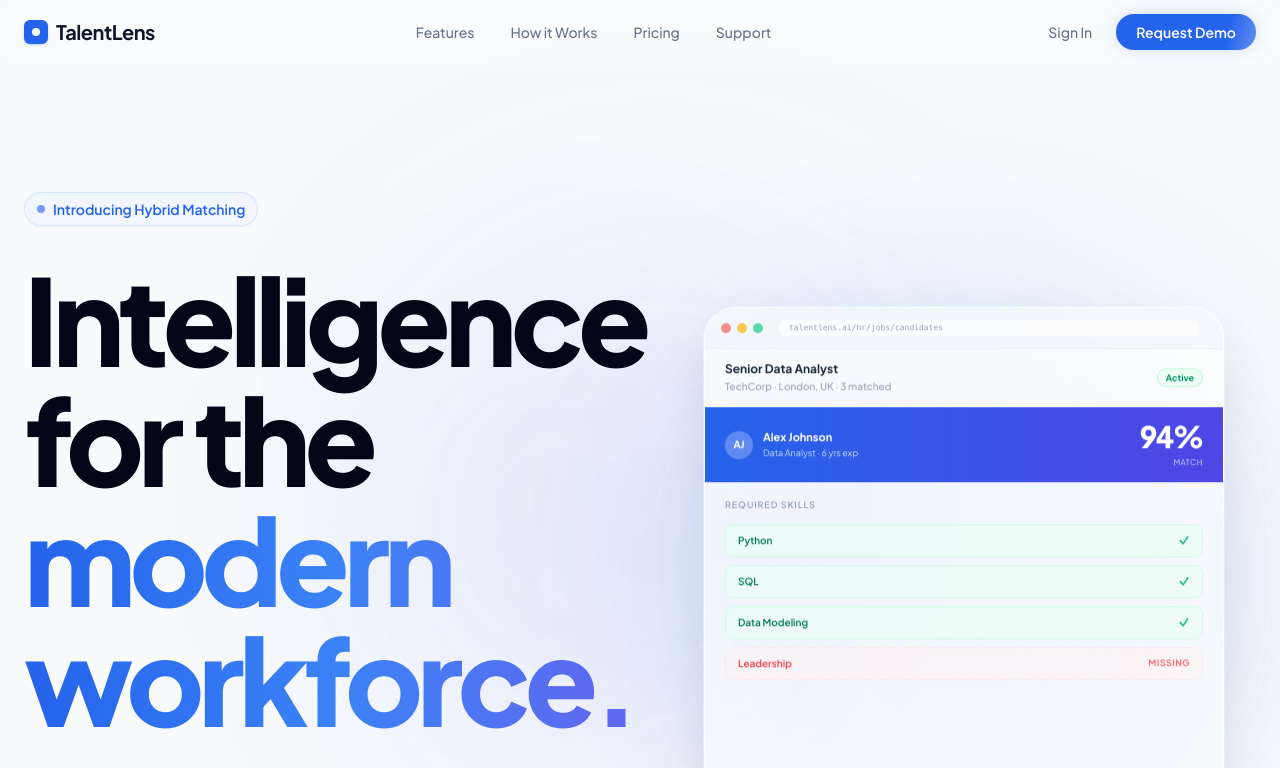
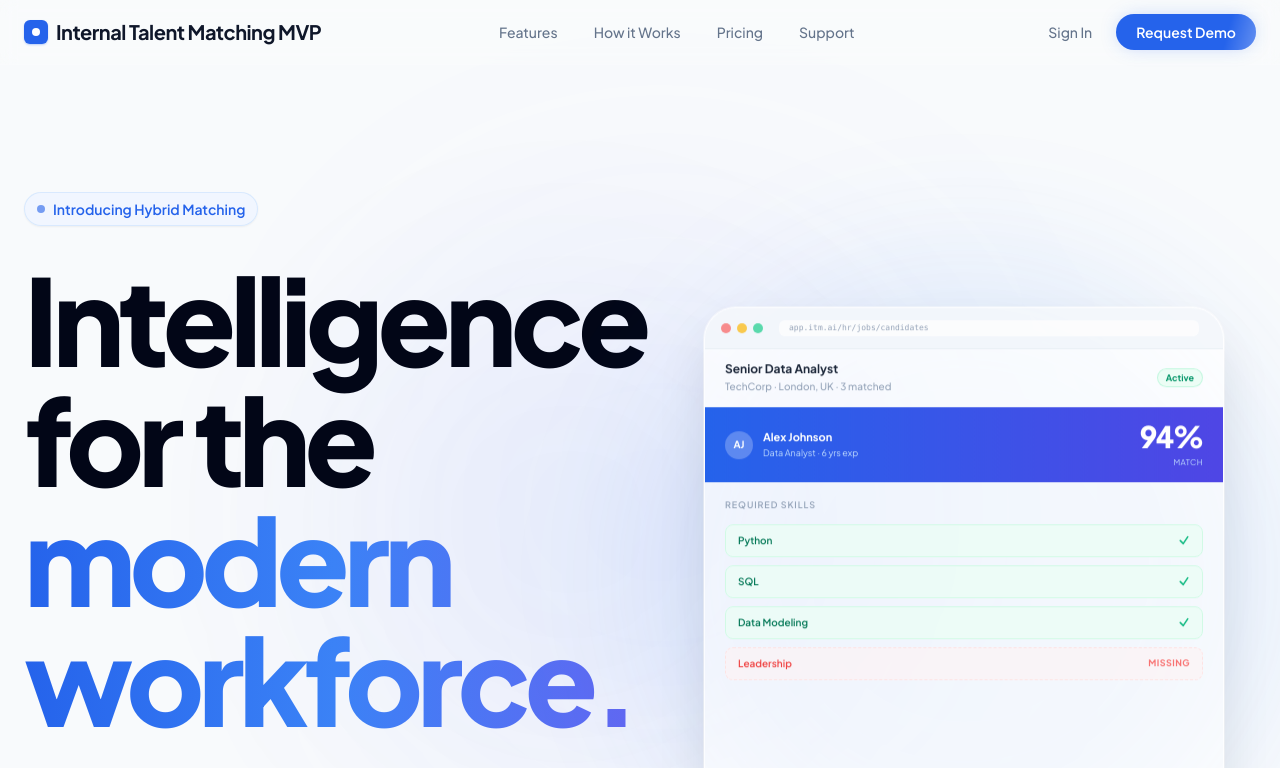
Before and after one commit to Balazs27/talent-lens-ai, a Next.js app: page / in a window 1280 px wide. Shown: the top 768 px of the page. Built offline with nearby package versions, Linux system fonts and the light colour scheme.

Commit message:
Renaming the whole Product

```diff
--- a/src/app/(auth)/login/page.tsx
+++ b/src/app/(auth)/login/page.tsx
@@ -46,7 +46,7 @@ function ProductDemo() {
           <div className="w-2.5 h-2.5 rounded-full bg-amber-400/50" />
           <div className="w-2.5 h-2.5 rounded-full bg-emerald-400/50" />
           <div className="ml-2 h-4 flex-1 rounded bg-white/8 border border-white/8 text-[9px] text-white/25 font-mono flex items-center justify-center">
-            talentlens.ai
+            app.itm.ai
           </div>
         </div>
 
@@ -222,7 +222,7 @@ export default function LoginPage() {
                   <path strokeLinecap="round" strokeLinejoin="round" d="M2.25 18L9 11.25l4.306 4.307a11.95 11.95 0 015.814-5.519l2.74-1.22m0 0l-5.94-2.28m5.94 2.28l-2.28 5.941" />
                 </svg>
               </div>
-              <span className="text-lg font-bold text-white tracking-tight">TalentLens AI</span>
+              <span className="text-lg font-bold text-white tracking-tight">Internal Talent Matching MVP</span>
             </Link>
           </motion.div>
 
@@ -266,7 +266,7 @@ export default function LoginPage() {
               Sign in
             </h1>
             <p className="mt-1.5 text-sm text-slate-500">
-              Welcome back to TalentLens AI.
+              Welcome back to Internal Talent Matching MVP.
             </p>
           </div>
 
--- a/src/app/(auth)/signup/page.tsx
+++ b/src/app/(auth)/signup/page.tsx
@@ -50,7 +50,7 @@ function ProductDemo() {
           <div className="w-2.5 h-2.5 rounded-full bg-amber-400/50" />
           <div className="w-2.5 h-2.5 rounded-full bg-emerald-400/50" />
           <div className="ml-2 h-4 flex-1 rounded bg-white/8 border border-white/8 text-[9px] text-white/25 font-mono flex items-center justify-center">
-            talentlens.ai
+            app.itm.ai
           </div>
         </div>
 
@@ -235,7 +235,7 @@ export default function SignupPage() {
                   <path strokeLinecap="round" strokeLinejoin="round" d="M2.25 18L9 11.25l4.306 4.307a11.95 11.95 0 015.814-5.519l2.74-1.22m0 0l-5.94-2.28m5.94 2.28l-2.28 5.941" />
                 </svg>
               </div>
-              <span className="text-lg font-bold text-white tracking-tight">TalentLens AI</span>
+              <span className="text-lg font-bold text-white tracking-tight">Internal Talent Matching MVP</span>
             </Link>
           </motion.div>
 
@@ -279,7 +279,7 @@ export default function SignupPage() {
               Create account
             </h1>
             <p className="mt-1.5 text-sm text-slate-500">
-              Join TalentLens AI — it&apos;s free to get started.
+              Join Internal Talent Matching MVP — it&apos;s free to get started.
             </p>
           </div>
 
--- a/src/app/globals.css
+++ b/src/app/globals.css
@@ -3,7 +3,7 @@
 @tailwind utilities;
 
 /* ================================================================
-   TalentLens — Design-system spine
+   Internal Talent Matching MVP — Design-system spine
    "Royal Blue Intelligence" — premium, branded, NOT default shadcn
    ================================================================ */
 
--- a/src/app/layout.tsx
+++ b/src/app/layout.tsx
@@ -10,7 +10,7 @@ const fontSans = Plus_Jakarta_Sans({
 })
 
 export const metadata: Metadata = {
-  title: "TalentLens AI",
+  title: "Internal Talent Matching MVP",
   description: "AI-powered talent matching for both sides of the hiring table",
 }
 
--- a/src/components/landing/AboutSection.tsx
+++ b/src/components/landing/AboutSection.tsx
@@ -6,7 +6,7 @@ export function AboutSection() {
           Built for Clarity and Scale
         </h2>
         <p className="text-lg md:text-2xl text-slate-600 leading-relaxed font-light">
-          TalentLens wasn't built to be another chat interface. It was engineered to deliver deterministic, explainable results powered by cutting-edge semantic matching. We believe talent decisions should be a science, not a guessing game.
+          Internal Talent Matching MVP wasn't built to be another chat interface. It was engineered to deliver deterministic, explainable results powered by cutting-edge semantic matching. We believe talent decisions should be a science, not a guessing game.
         </p>
       </div>
     </section>
--- a/src/components/landing/ContactSection.tsx
+++ b/src/components/landing/ContactSection.tsx
@@ -7,10 +7,10 @@ export function ContactSection() {
         <div className="w-5 h-5 rounded-md bg-blue-600 flex items-center justify-center shadow-sm shadow-blue-600/30">
           <div className="w-1.5 h-1.5 bg-white rounded-full" />
         </div>
-        <span className="font-bold text-slate-800">TalentLens</span>
+        <span className="font-bold text-slate-800">Internal Talent Matching MVP</span>
       </div>
       <p className="text-sm text-slate-400 mb-6">
-        © {new Date().getFullYear()} TalentLens AI. All rights reserved.
+        © {new Date().getFullYear()} Internal Talent Matching MVP. All rights reserved.
       </p>
       <div className="flex gap-6">
         <Link href="#" className="text-slate-400 hover:text-slate-700 transition-colors text-sm font-medium">Twitter</Link>
--- a/src/components/landing/HeroSection.tsx
+++ b/src/components/landing/HeroSection.tsx
@@ -185,7 +185,7 @@ export function HeroSection() {
                   </div>
                   <div className="flex-1 mx-2">
                     <div className="h-4 bg-white/70 rounded-md flex items-center px-2.5">
-                      <span className="text-[8px] text-slate-400 font-mono truncate">talentlens.ai/hr/jobs/candidates</span>
+                      <span className="text-[8px] text-slate-400 font-mono truncate">app.itm.ai/hr/jobs/candidates</span>
                     </div>
                   </div>
                 </div>
--- a/src/components/landing/NavBar.tsx
+++ b/src/components/landing/NavBar.tsx
@@ -31,7 +31,7 @@ export function NavBar() {
           <div className="w-6 h-6 rounded-md bg-blue-600 flex items-center justify-center shadow-sm shadow-blue-600/30">
             <div className="w-2 h-2 bg-white rounded-full" />
           </div>
-          TalentLens
+          Internal Talent Matching MVP
         </Link>
 
         <nav className="hidden md:flex items-center gap-1">
--- a/src/components/landing/ProblemSection.tsx
+++ b/src/components/landing/ProblemSection.tsx
@@ -47,7 +47,7 @@ export function ProblemSection() {
             transition={{ duration: 0.75, delay: 0.18, ease: "easeOut" }}
           >
             Traditional platforms rely on rigid keyword searches, leaving incredible internal talent undiscovered
-            and forcing recruiters to guess. TalentLens makes matching transparent, accurate, and undeniable.
+            and forcing recruiters to guess. Internal Talent Matching MVP makes matching transparent, accurate, and undeniable.
           </motion.p>
         </div>
 
@@ -101,7 +101,7 @@ export function ProblemSection() {
                     <path strokeLinecap="round" strokeLinejoin="round" d="M4.5 12.75l6 6 9-13.5" />
                   </svg>
                 </div>
-                <span className="text-sm font-bold text-blue-400 uppercase tracking-wider">The TalentLens Way</span>
+                <span className="text-sm font-bold text-blue-400 uppercase tracking-wider">The Internal Talent Matching MVP Way</span>
               </div>
               <ul className="space-y-4">
                 {after.map((item, i) => (
--- a/src/components/landing/ProductPreviewSection.tsx
+++ b/src/components/landing/ProductPreviewSection.tsx
@@ -201,7 +201,7 @@ export function ProductPreviewSection() {
                 <div className="w-3 h-3 rounded-full bg-emerald-400/60" />
               </div>
               <div className="mx-auto h-5 w-52 rounded-md bg-white/8 border border-white/10 flex items-center justify-center">
-                <span className="text-[9px] text-white/30 font-mono tracking-wide">app.talentlens.ai/hr/jobs</span>
+                <span className="text-[9px] text-white/30 font-mono tracking-wide">app.itm.ai/hr/jobs</span>
               </div>
             </div>
 
@@ -215,7 +215,7 @@ export function ProductPreviewSection() {
                   <div className="w-5 h-5 rounded-md bg-blue-600 flex items-center justify-center flex-shrink-0">
                     <div className="w-1.5 h-1.5 bg-white rounded-full" />
                   </div>
-                  <span className="text-xs font-bold text-white">TalentLens</span>
+                  <span className="text-xs font-bold text-white">Internal Talent Matching MVP</span>
                 </div>
 
                 {navItems.map((item) => (
--- a/src/components/sidebar-nav.tsx
+++ b/src/components/sidebar-nav.tsx
@@ -68,7 +68,7 @@ export function SidebarNav({
           </div>
           <div>
             <h2 className="text-[15px] font-bold tracking-tight text-slate-900 leading-none">
-              TalentLens
+              Internal Talent Matching MVP
             </h2>
             <p className="mt-0.5 text-[10px] font-semibold uppercase tracking-wider text-slate-400 leading-none">
               {roleLabel}
@@ -130,7 +130,7 @@ export function SidebarNav({
         <div className="border-t border-slate-200/60 mb-3" />
         <div className="flex items-center gap-1.5">
           <div className="w-1.5 h-1.5 rounded-full bg-emerald-400" aria-hidden="true" />
-          <p className="text-[11px] text-slate-400 font-medium">TalentLens AI · Beta</p>
+          <p className="text-[11px] text-slate-400 font-medium">Internal Talent Matching MVP · Beta</p>
         </div>
       </div>
 
```
